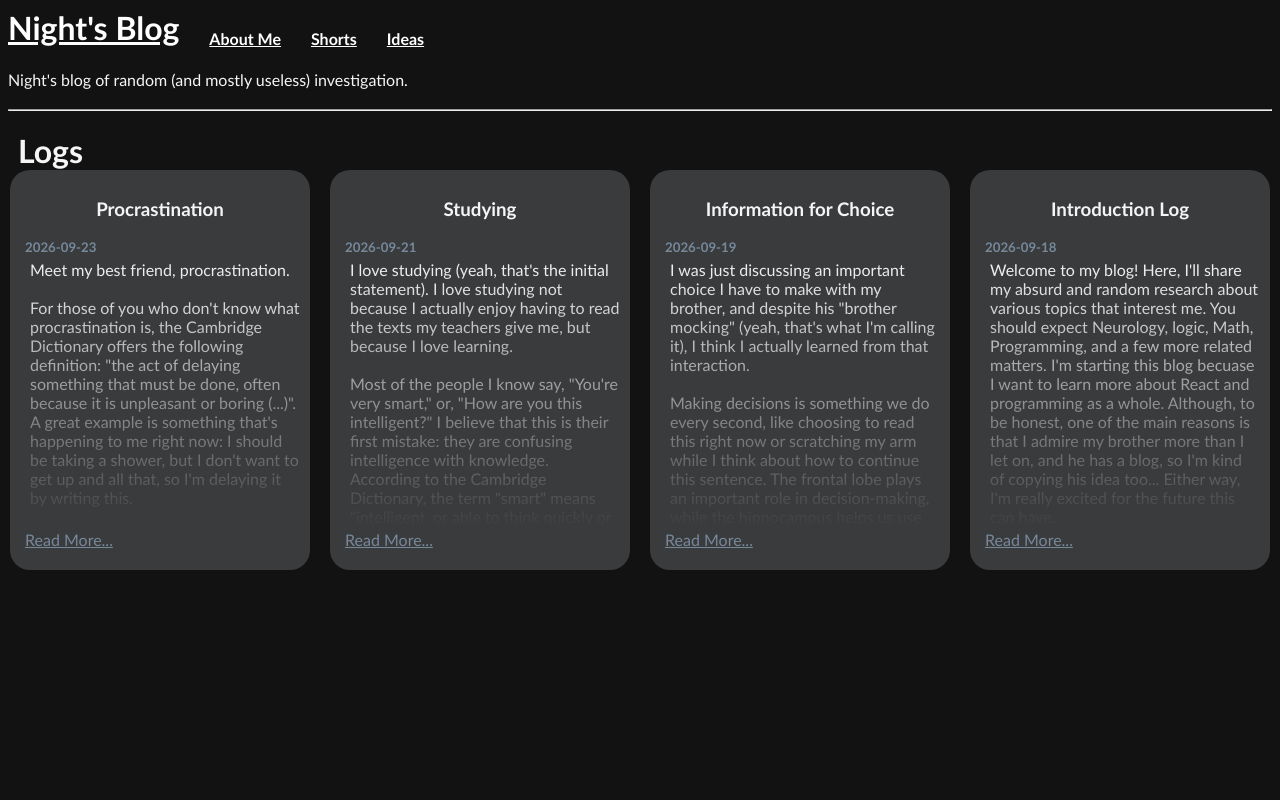
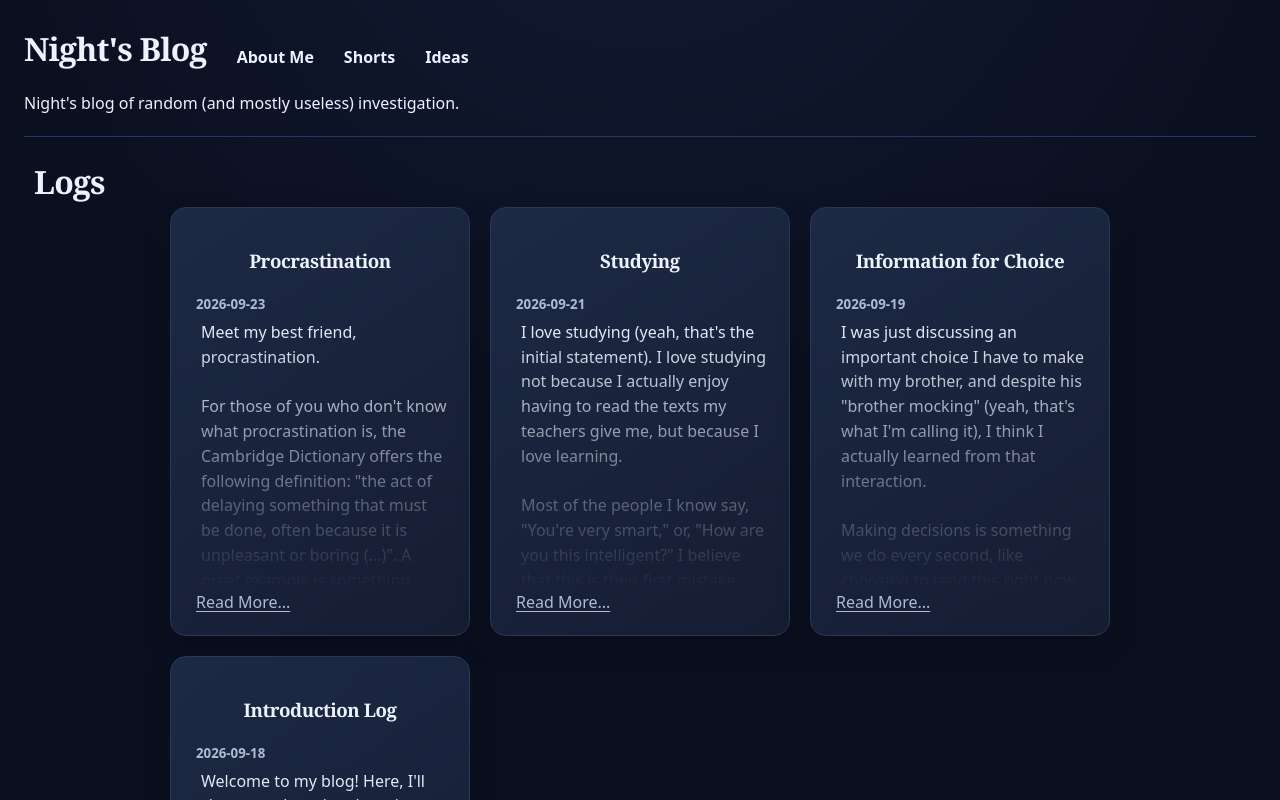
Before and after one commit to DaNightMart2/blog, a Next.js app: page / in a window 1280 px wide. Shown: the top 800 px of the page. Built offline with nearby package versions, Linux system fonts and the light colour scheme.

Commit message:
style: improve UI (Codex)

```diff
--- a/app/globals.css
+++ b/app/globals.css
@@ -1,25 +1,55 @@
+:root {
+  --page: #0b1020;
+  --page-glow: #131c35;
+  --surface: #151d33;
+  --surface-hover: #1b2641;
+  --border: #2a3858;
+  --text: #edf2ff;
+  --muted: #aebbd3;
+  --accent: #8bd5ff;
+  --accent-hover: #c2e9ff;
+}
+
 * {
   box-sizing: border-box;
 }
 
 body {
-  background: #121212;
-  color: #f5f5f5;
+  background:
+    radial-gradient(circle at 50% -20%, var(--page-glow), transparent 42rem),
+    var(--page);
+  color: var(--text);
   font-size: 16px;
-  font-family: 'Gill Sans', 'Gill Sans MT', Calibri, 'Trebuchet MS', sans-serif;
-  margin: 8px;
+  font-family: system-ui, -apple-system, BlinkMacSystemFont, "Segoe UI", sans-serif;
+  line-height: 1.55;
+  margin: 0;
+  min-height: 100vh;
+  padding: 1.5rem;
 }
 
-.link:link {
-  color: #FFFFFF;
+h1, h2, h3 {
+  font-family: Georgia, "Times New Roman", serif;
+  letter-spacing: -0.025em;
+}
+
+a {
+  color: var(--accent);
+  text-underline-offset: 0.18em;
+  transition: color 160ms ease;
+}
+
+a:hover {
+  color: var(--accent-hover);
+}
+
+.link:link,
+.link:visited {
+  color: var(--text);
+  text-decoration: none;
 }
 
 .link:hover {
-  color: #dddddd
-}
-
-.link:visited {
-  color: #FFFFFF;
+  color: var(--accent);
 }
 
 h1, p, a {
@@ -32,7 +62,7 @@ h1, p, a {
 
 .text-left {
   text-align: left;
-  margin-left: 10px;
+  margin-left: 0.625rem;
 }
 
 .blur  {
@@ -40,7 +70,7 @@ h1, p, a {
 }
 
 .gray-text {
-  color: lightslategray;
+  color: var(--muted);
   margin: 5px;
 }
 
@@ -60,14 +90,23 @@ h1, p, a {
 
 .blog-card,
 .blog-fullscreen {
-  background-color: #393b3d;
-  border-radius: 20px;
-  padding: 10px;
+  background: linear-gradient(145deg, rgba(30, 42, 70, 0.96), var(--surface));
+  border: 1px solid var(--border);
+  border-radius: 1rem;
+  box-shadow: 0 0.75rem 2rem rgba(0, 0, 0, 0.2);
+  padding: 1.25rem;
 }
 
 .blog-card {
   width: 100%;
   min-height: 400px;
+  transition: border-color 160ms ease, background-color 160ms ease, transform 160ms ease;
+}
+
+.blog-card:hover {
+  background: linear-gradient(145deg, rgba(36, 51, 84, 0.98), var(--surface-hover));
+  border-color: #415985;
+  transform: translateY(-3px);
 }
 
 .blog-card-short {
@@ -91,6 +130,8 @@ h1, p, a {
 }
 
 .hr {
+  border: 0;
+  border-top: 1px solid var(--border);
   margin-top: 20px;
   margin-bottom: 20px;
 }
@@ -101,6 +142,10 @@ h1, p, a {
 }
 
 @media (max-width: 480px) {
+  body {
+    padding: 1rem;
+  }
+
   .blog-header {
     flex-wrap: wrap;
     gap: 10px 20px;
```
